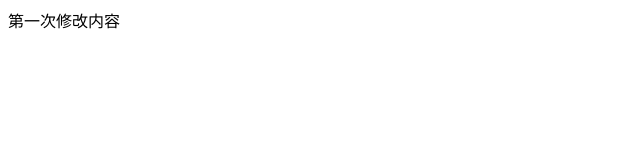
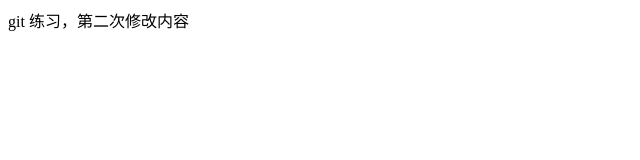
Before and after one commit to nihaoqianduan/git-, a plain HTML site: page index.html in a window 1280 px wide. Shown: the whole page, without its empty margins (0-640 px from the left). Drawn offline with Linux system fonts and the light colour scheme.

```diff
--- a/index.html
+++ b/index.html
@@ -8,7 +8,7 @@
 </head>
 <body>
     <div>
-        第一次修改内容
+        git 练习，第二次修改内容
     </div>
 </body>
 </html>
```
